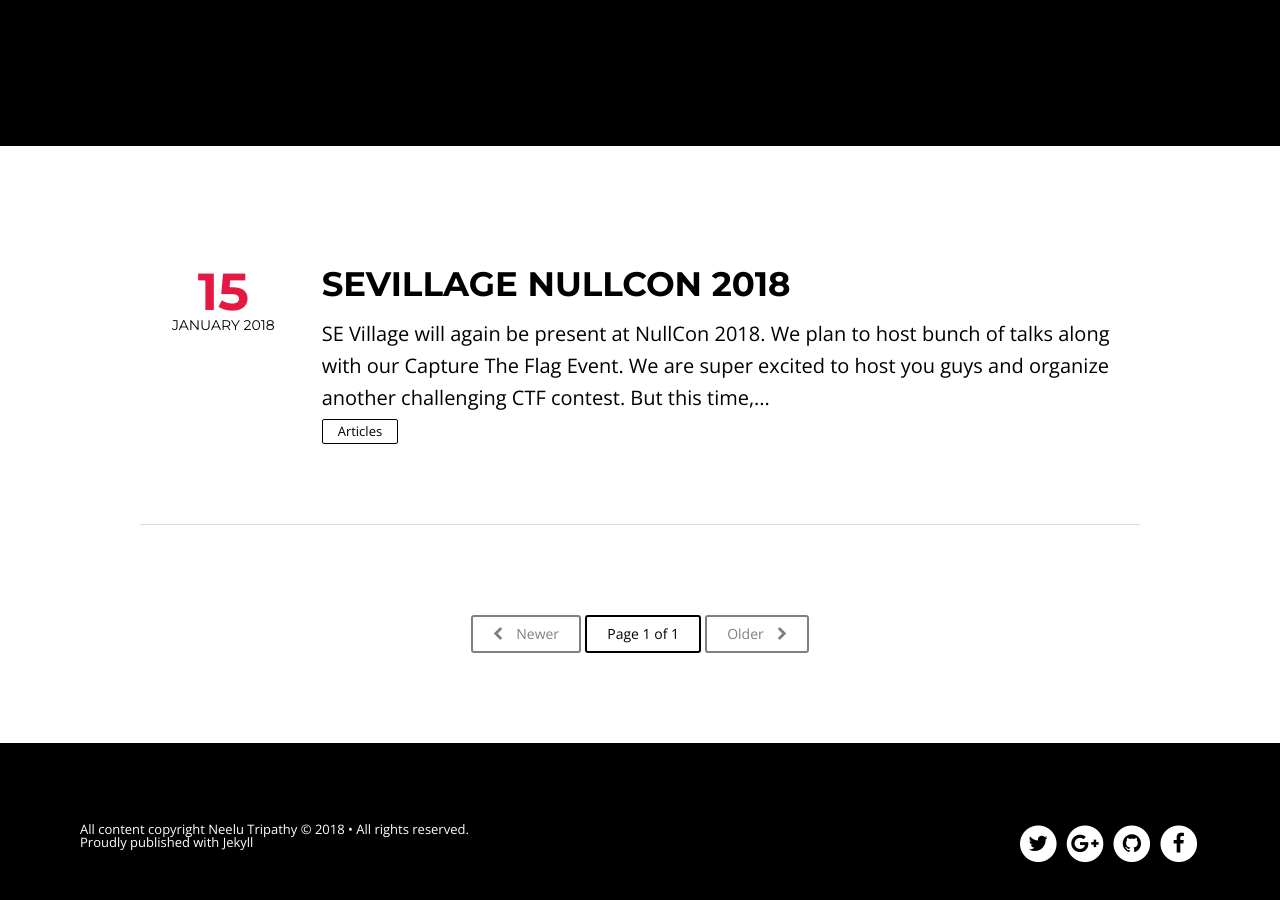
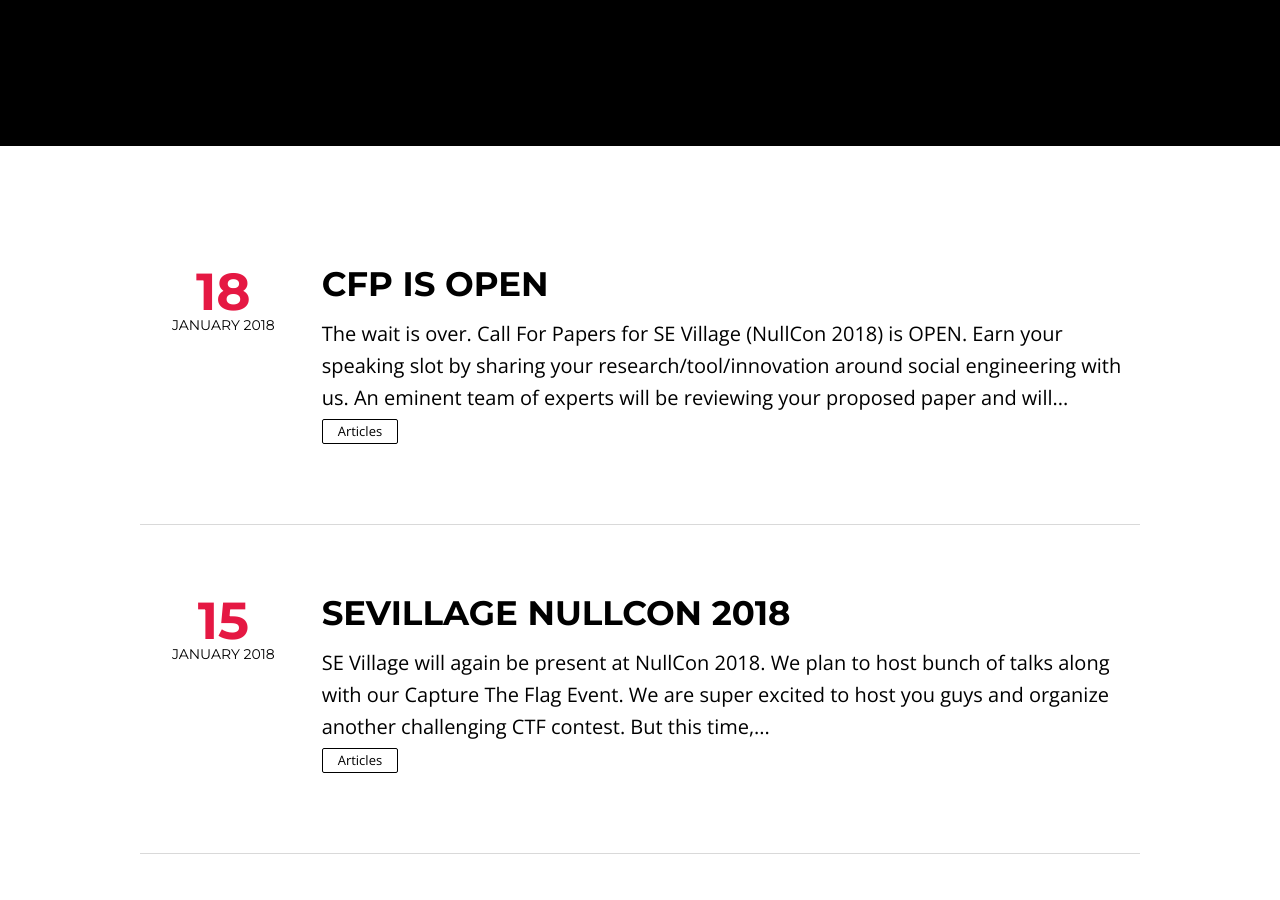
Before and after one commit to sevillage/sevillage, a Jekyll site: the page built from index.html, in a window 1280 px wide and 900 px high, scrolled down 378 px. Built offline with Jekyll 4.4.1, drawn with Linux system fonts in a browser that asks for light colours; nearby versions of some CDN libraries; the list of posts is cut into pages by our own code.

Commit message:
minor changes

```diff
--- /dev/null
+++ b/_posts/2018-01-18-cfp.md
@@ -0,0 +1,28 @@
+---
+layout: post
+title: CFP is OPEN
+description: "SEVillage CFP is OPEN"
+category: articles
+modified: 2018-01-15
+permalink: /articles/cfp-open-nullcon-2018
+comments: false
+share: false
+---
+
+The wait is over. Call For Papers for SE Village (NullCon 2018) is OPEN.
+
+> Earn your speaking slot by sharing your research/tool/innovation around social engineering with us. An eminent team of experts will be reviewing your proposed paper and will select the best from the lot. So, are you Game?
+
+Below is a list of suggested topics for the submission:
+
+Advanced Social Engineering Techniques
+Application in Red Team Attacks (Real life examples and case studies)
+OSINT Techniques
+Tool Demo (Created by You for SE/OSINT)
+Advanced Client-Side Exploitation
+Physical Pen Testing
+Rise of the Machines (Social Engineering AI, ML & IoT)
+Hacking the hacker: Social Engineering for defending the perimeter
+If you want to submit for CFP, Please use this form.
+
+<center><a href="https://docs.google.com/forms/d/e/1FAIpQLSd-dMgdeOjJr4E1VfycPXZ8ClLbm9Yn0kmCbNW7hYO3a5L0cQ/viewform" class="button">SUBMIT</a></center>
```
Also changed, not shown: cfp.md (+2 -2 lines), contactus.md (+2 -2 lines).
